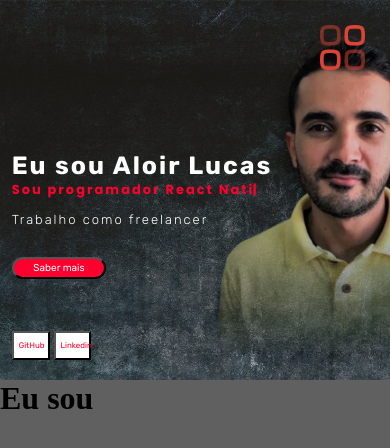
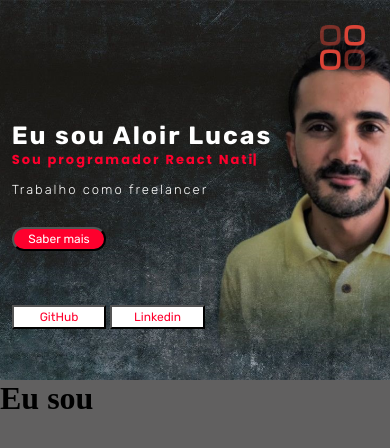
Before and after one commit to aloirlucas/Portfolio_Aloir_Lucas, a plain HTML site: page index.html in a window 390 px wide. Shown: the top 448 px of the page. Drawn offline with nearby package versions, Linux system fonts and the light colour scheme.

Commit message:
010201010

```diff
--- a/style.css
+++ b/style.css
@@ -234,7 +234,7 @@ aside{
     }
     .main-title h1{
         font-size: 25px;
-        margin-top: 40%;
+        margin-top: 32%;
     }
     .main-title h2{
         font-size: 13px;
@@ -243,15 +243,16 @@ aside{
         font-size: 13px;
     }
     .btn-sabermais{
-        font-size: 10px;
+        font-size: 12px;
         margin-top: 30px;
         width: 25%;
         padding: 3px 1px;
         border-radius: 30px;
-
     }
     .btn-redesSociais{
-        font-size: 8px;
+        font-size: 12px;
+        width: 25%;
+        padding: 3px 1px;
     }
     #barra-menu ul li a{
         font-size: 14px;
```
